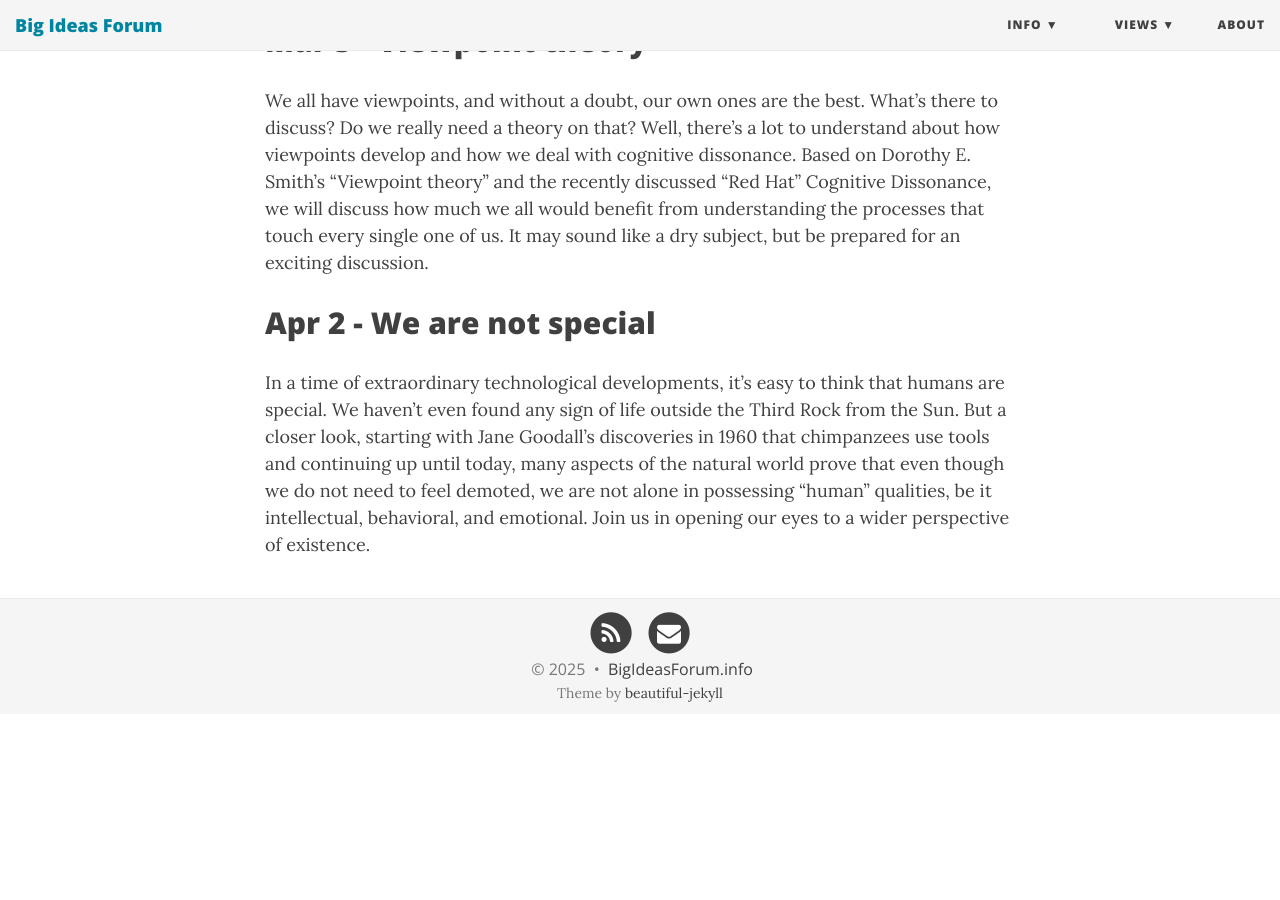
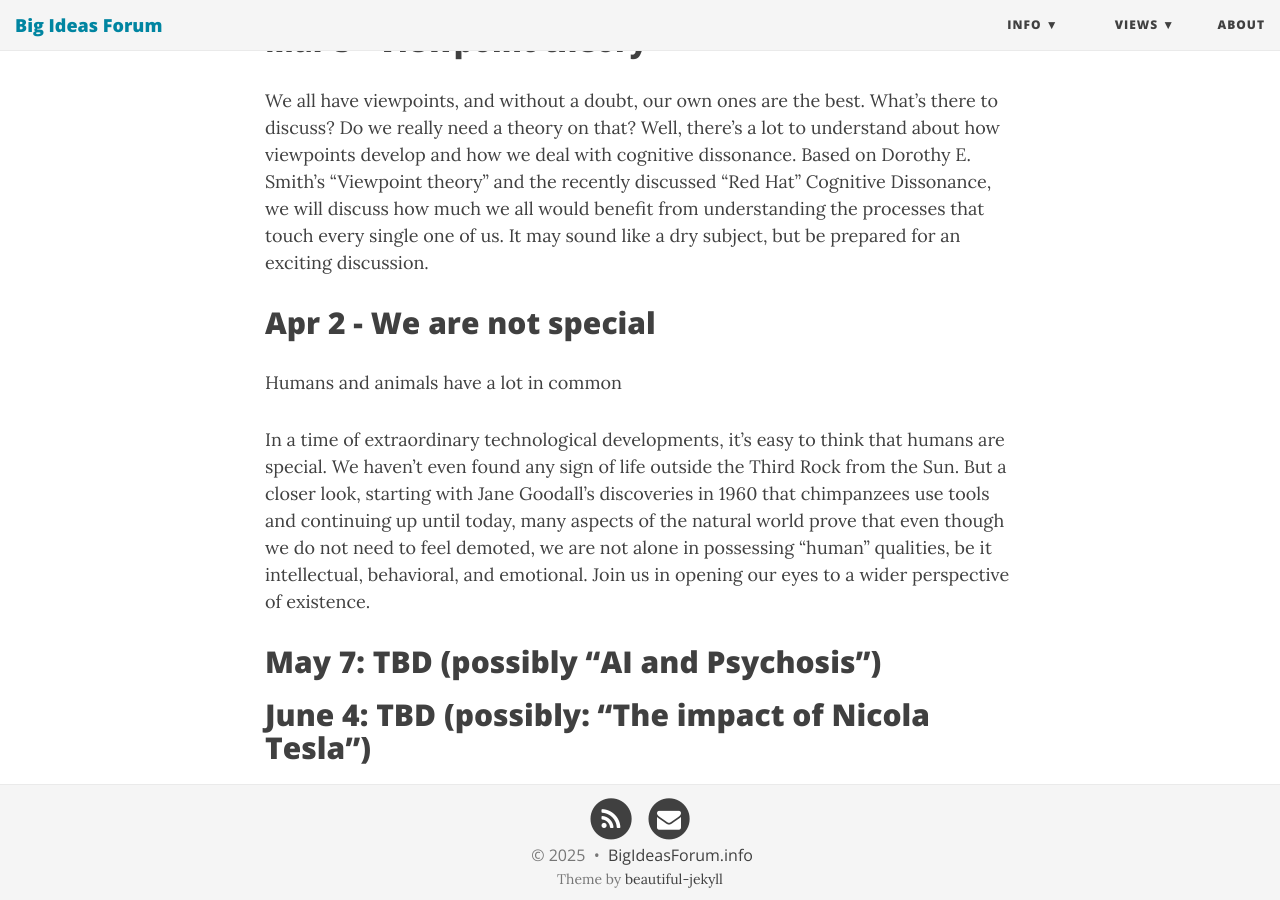
Before and after one commit to BigIdeasForum/bigideasforum.github.io, a Jekyll site: the page built from calendar.md, in a window 1280 px wide and 900 px high, scrolled down 917 px. Built offline with Jekyll 4.4.1, drawn with Linux system fonts in a browser that asks for light colours; nearby versions of some CDN libraries; before the commit the page ends 1631 px from its top, so only the background shows below that.

Commit message:
update calendar

```diff
--- a/calendar.md
+++ b/calendar.md
@@ -29,4 +29,10 @@ It may sound like a dry subject, but be prepared for an exciting discussion.
 
 ## Apr 2 - We are not special
 
+Humans and animals have a lot in common
+
 In a time of extraordinary technological developments, it’s easy to think that humans are special. We haven’t even found any sign of life outside the Third Rock from the Sun. But a closer look, starting with Jane Goodall’s discoveries in 1960 that chimpanzees use tools and continuing up until today, many aspects of the natural world prove that even though we do not need to feel demoted, we are not alone in possessing “human” qualities, be it intellectual, behavioral, and emotional. Join us in opening our eyes to a wider perspective of existence.
+
+## May 7: TBD (possibly "AI and Psychosis”)
+
+## June 4: TBD (possibly: "The impact of Nicola Tesla")
```
